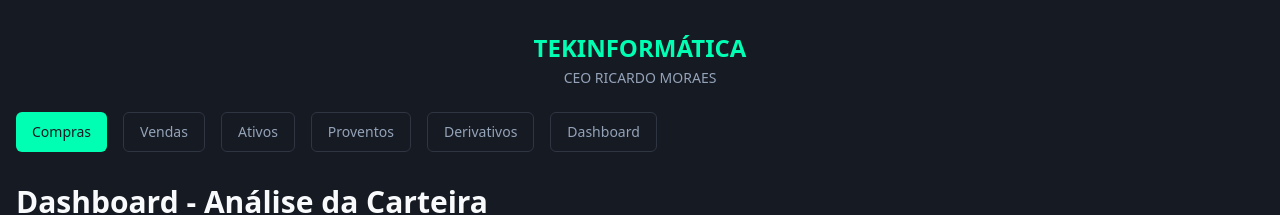
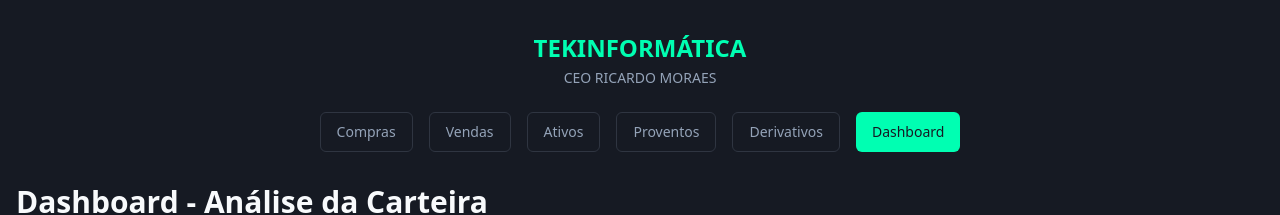
Before and after one commit to tekinf2025/investimentos-tekinfo, a React (Vite) app: page / in a window 1280 px wide. Shown: the top 215 px of the page. Built offline with nearby package versions, Linux system fonts and the light colour scheme; no server answers; the database is empty.

Commit message:
Centralizar menu de links
Centraliza o menu de links em todas as páginas do sistema.

```diff
--- a/src/components/Navigation.tsx
+++ b/src/components/Navigation.tsx
@@ -7,13 +7,13 @@ const Navigation = () => {
 
   return (
     <nav className="mb-8">
-      <div className="flex space-x-4">
-        <Link to="/">
+      <div className="flex justify-center space-x-4">
+        <Link to="/index">
           <Button
-            variant={location.pathname === "/" ? "default" : "outline"}
+            variant={location.pathname === "/index" ? "default" : "outline"}
             className={cn(
               "transition-colors",
-              location.pathname === "/"
+              location.pathname === "/index"
                 ? "bg-primary text-primary-foreground"
                 : "text-text-secondary hover:text-text-primary"
             )}
@@ -73,12 +73,12 @@ const Navigation = () => {
             Derivativos
           </Button>
         </Link>
-        <Link to="/dashboard">
+        <Link to="/">
           <Button
-            variant={location.pathname === "/dashboard" ? "default" : "outline"}
+            variant={location.pathname === "/" ? "default" : "outline"}
             className={cn(
               "transition-colors",
-              location.pathname === "/dashboard"
+              location.pathname === "/"
                 ? "bg-primary text-primary-foreground"
                 : "text-text-secondary hover:text-text-primary"
             )}
```
